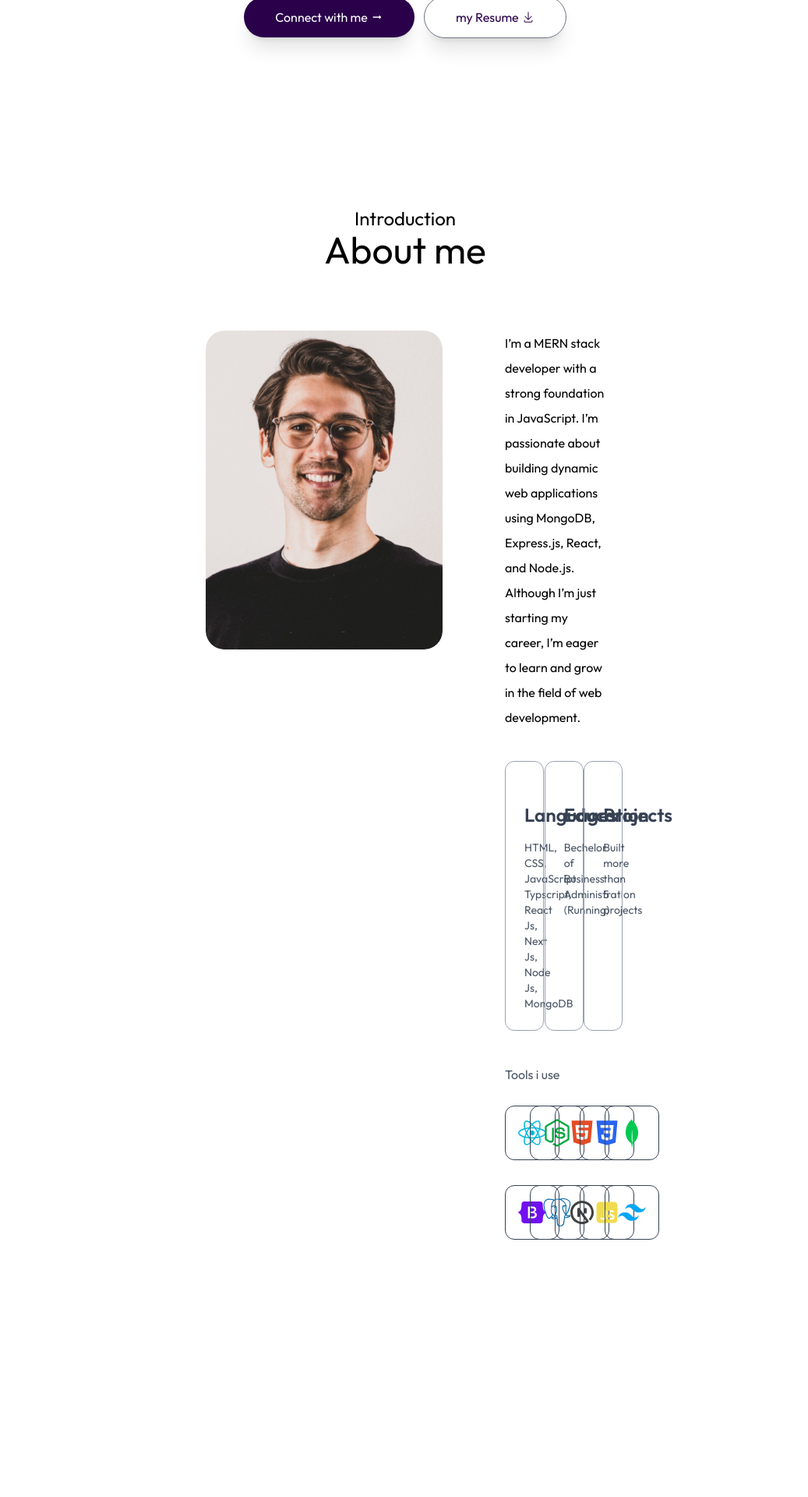
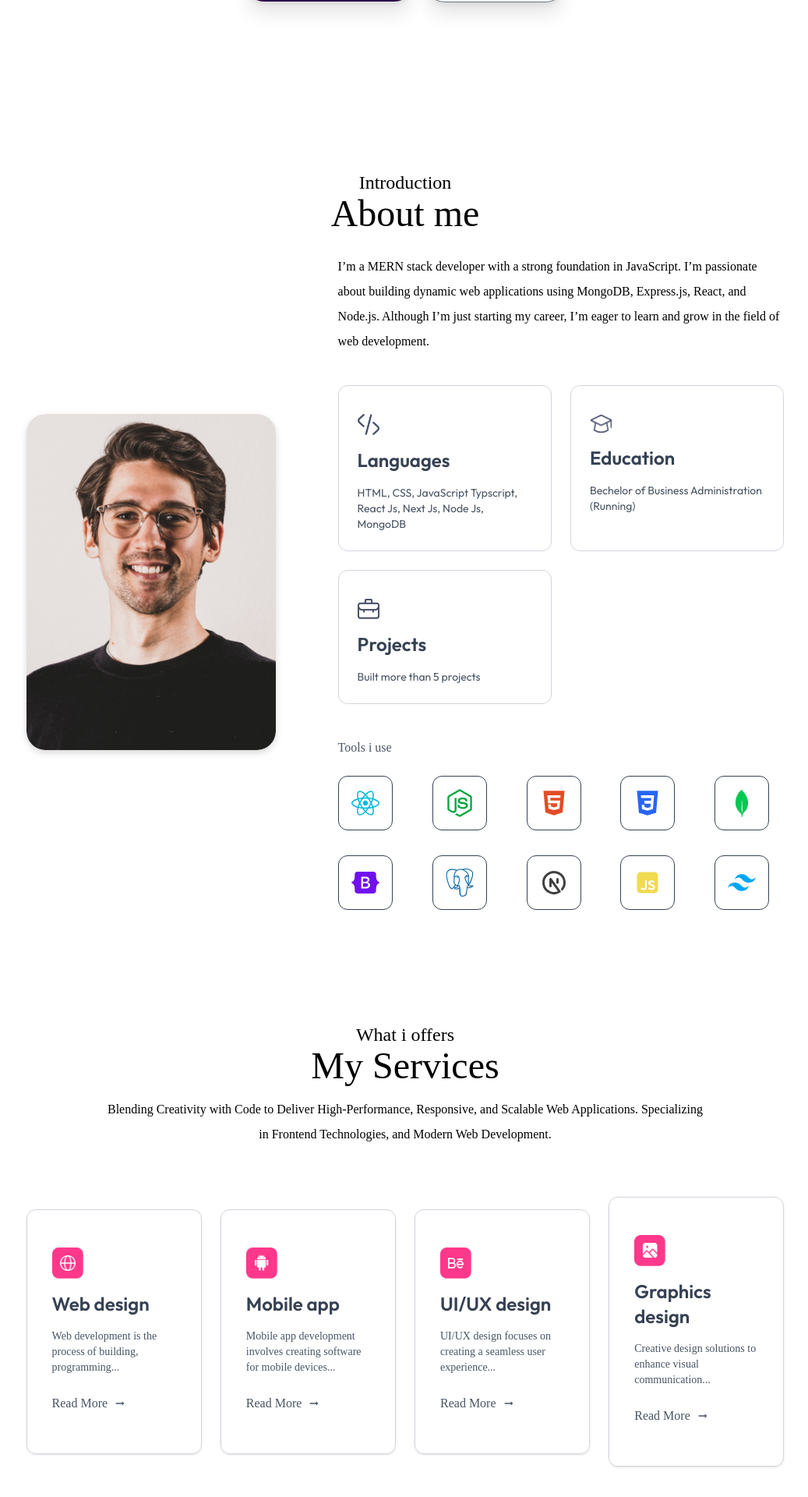
Before and after one commit to raselShikderDev/portfolionext, a Next.js app: page / in a window 1280 px wide. Shown: the part 662-2582 px from the top of the page at 78% size, without its empty margins (120-1157 px from the left). Before the commit the page ends 2524 px from the top, so only its background shows below. Built offline with nearby package versions, Linux system fonts and the light colour scheme; a web font is replaced by a local one.

Commit message:
added services - 0.1.0

```diff
--- a/src/app/page.jsx
+++ b/src/app/page.jsx
@@ -1,11 +1,13 @@
 import About from "@/components/about";
 import Header from "@/components/header";
+import Services from "@/components/services";
 
 export default function Home() {
   return (
    <>
    <Header/>
    <About/>
+   <Services/>
    </>
   );
 }
--- a/src/components/about.jsx
+++ b/src/components/about.jsx
@@ -11,31 +11,44 @@ import { RiJavascriptFill } from "react-icons/ri";
 export default function About() {
   return (
     <div className="w-full px-[12%] py-10 mt-20 md:mt-0 scroll-mt-20 mx-auto">
-      <h3 className="text-xl md:text-2xl font-ovo text-center">Introduction</h3>
-      <h2 className="text-2xl md:text-5xl font-ovo text-center">About me</h2>
-      <div className="w-full md:max-w-lg mx-auto flex flex-col lg:flex-row gap-20 item-center my-10 sm:my-20">
-        <div className="w-64 sm:w-80 rounded-3xl max-w-none">
+      <h3
+        style={{ fontFamily: "Ovo, serif" }}
+        className="text-xl md:text-2xl font-ovo text-center"
+      >
+        Introduction
+      </h3>
+      <h2
+        style={{ fontFamily: "Ovo, serif" }}
+        className="text-2xl md:text-5xl font-ovo text-center"
+      >
+        About me
+      </h2>
+      <div className="w-full  flex flex-col lg:flex-row gap-20 item-center sm:mt-7 my-0 sm:my-16">
+        <div className="w-64 sm:w-80 self-center rounded-3xl max-w-none">
           <Image
             alt="user"
             src={assets.user_image}
-            className="w-full rounded-3xl"
+            className="w-full rounded-3xl drop-shadow-lg"
           />
         </div>
         <div className="w-full md:flex-1 ">
-          <p className="max-w-2xl mb-10 font-ovo">
+          <p
+            style={{ fontFamily: "Ovo, serif" }}
+            className="max-w-2xl mb-10 font-ovo"
+          >
             I’m a MERN stack developer with a strong foundation in JavaScript.
             I’m passionate about building dynamic web applications using
             MongoDB, Express.js, React, and Node.js. Although I’m just starting
             my career, I’m eager to learn and grow in the field of web
             development.{" "}
           </p>
-          {/* Cards of languages, Education and Projects */}
-          <ul className="grid grid-cols-1 lg:grid-cols-3 max-w-2xl gap-6">
+          {/* Cards of about me */}
+          <ul className="grid grid-cols-1 sm:grid-cols-2 lg:grid-cols-[auto_fit-minmax(200px, 1fr)] max-w-2xl gap-6">
             {infoList.map(({ icon, iconDark, title, description }, index) => {
               return (
                 <li
                   key={index}
-                  className="border-[0.5px] border-gray-400 rounded-xl cursor-pointer p-6 hover:bg-lighthover hover:lightboxshadow hover:translate-x-1"
+                  className="border-[0.5px] border-gray-300 rounded-xl cursor-pointer p-6 hover:shadow-[4px_4px_0_#000] hover:translate-x-1 duration-500"
                 >
                   <Image alt={title} src={icon} className="w-7 mt-3" />
                   <h4 className="text-xl md:text-2xl text-gray-700 font-semibold my-4 font-ovo">
@@ -49,9 +62,14 @@ export default function About() {
             })}
           </ul>
           {/* Tools i use */}
-          <div className="my-10 max-w-2xl">
-            <h5 className="font-ovo text-gray-600 my-6">Tools i use</h5>
-            <div className="grid grid-cols-3 md:grid-cols-5  items-center justify-center gap-8 pb-28 flex-wrap">
+          <div className="my-10 mb-0 max-w-2xl">
+            <h5
+              style={{ fontFamily: "Ovo, serif" }}
+              className="font-ovo text-gray-600 mt-8 my-5"
+            >
+              Tools i use
+            </h5>
+            <div className="grid grid-cols-3 md:grid-cols-5 items-center justify-center gap-8 flex-wrap">
               <div className="rounded-xl self-center w-[80px] md:w-[70px] border-[0.5px] border-gray-700 p-4">
                 <FaReact className="text-cyan-500 text-5xl md:text-4xl sm:text-2xl" />
               </div>
--- a/src/components/header.jsx
+++ b/src/components/header.jsx
@@ -6,12 +6,12 @@ import Link from "next/link";
 
 const Header = () => {
   return (
-    <div className="flex w-11/12 mx-auto items-center h-screen justify-center gap-4">
+    <div className="flex w-11/12 mx-auto items-center h-screen mt-10 justify-center gap-4">
       <div className="w-8/12 flex flex-col items-center space-y-3 mt-24 sm:mt-0">
         <Image
           alt="user"
           src={assets.profile_img}
-          className="w-32 rounded-full shadow "
+          className="w-32 rounded-full shadow-sm drop-shadow-lg"
         />
         <h2
           style={{ fontFamily: "Ovo, serif" }}
@@ -20,7 +20,7 @@ const Header = () => {
           Hi! I am Rasel Shikder{" "}
           <Image alt="hand" className="w-6" src={assets.hand_icon} />
         </h2>
-        <h3 className="text-2xl text-center sm:text-4xl lg:text-6xl lg:text-[66px] ovo">
+        <h3 className="text-2xl text-center sm:text-4xl lg:text-5xl xl:text-[66px] ovo">
           Mern Stack Developer <br /> based on Dhaka
         </h3>
         <p className="text-neutral-700 text-sm sm:text-base text-center max-w-2xl mx-auto ovo">
--- a/src/components/navbar.jsx
+++ b/src/components/navbar.jsx
@@ -2,11 +2,21 @@
 import { assets } from "@/assets/assets";
 import Image from "next/image";
 import Link from "next/link";
-import { useState } from "react";
+import { useEffect, useState } from "react";
 import { GoArrowUpRight } from "react-icons/go";
 
 export default function Navbar() {
   const [openMobileNav, setOpenMobileNav] = useState(false);
+  const [isScroll, setIsScroll] = useState(false)
+  useEffect(()=>{
+    window.addEventListener("scroll", ()=>{
+      if (scrollY > 30) {
+        setIsScroll(true)
+      } else {
+        setIsScroll(false)
+      }
+    })
+  }, [])
   return (
     <>
       <div className="-z-10 fixed top-0 w-11/12 right-0 translate-y-[-80%]">
@@ -16,9 +26,9 @@ export default function Navbar() {
           src={assets.header_bg_color}
         />
       </div>
-      <nav className="flex justify-between px-5 lg:px-8 xl:px-[8%] item-center z-50 py-4">
+      <nav className={`flex top-0 left-0 w-full fixed ${isScroll ? "bg-[rgba(255,255,255,0.5)] backdrop-blur-xl shadow-sm":""} justify-between px-5 lg:px-7 xl:px-[8%] item-center z-50 py-4`}>
         <Link className="flex items-center" href={"/"}>
-          <h1 className="text-xl md:text-2xl lg:text-3xl font-semibold">
+          <h1 className="text-xl md:text-2xl lg:text-[28px] font-semibold">
             Rasel Shikder<span className="text-red-600">.</span>
           </h1>
         </Link>
@@ -50,7 +60,7 @@ export default function Navbar() {
             />
           </button>
           <Link
-            className="hidden lg:flex item-center active:scale-105 px-10 py-2.5 font-ovo border border-gray-600 rounded-full ml-4"
+            className="hidden lg:flex item-center active:scale-105 md:px-8 md:py-2 xl:px-10 xl:py-2.5 font-ovo border border-gray-600 rounded-full ml-4"
             href={"#"}
           >
             Connect{" "}
@@ -71,7 +81,7 @@ export default function Navbar() {
         <ul
           className={`${
             openMobileNav ? "flex" : "hidden"
-          } md:hidden bg-rose-50 flex-col w-64 gap-4 py-20 px-10 fixed h-screen top-0 bottom-0 z-50 transition duration-50 right-0`}
+          } md:hidden bg-rose-50 flex-col w-64 gap-4 py-20 px-10 fixed h-screen top-0 bottom-0 z-50 transition duration-50 shadow-sm right-0 ${isScroll ? "bg-[rgba(255,255,255,0.5)] backdrop-blur-xl shadow-sm":""}`}
         >
           <div className="absolute top-6 right-6">
             <button onClick={() => setOpenMobileNav(false)} className="active:scale-105">
--- /dev/null
+++ b/src/components/services.jsx
@@ -0,0 +1,62 @@
+import { serviceData } from "@/assets/assets";
+import Image from "next/image";
+import Link from "next/link";
+import { MdArrowRightAlt } from "react-icons/md";
+
+const Services = () => {
+  return (
+    <div className="w-full px-[12%] py-10 mt-20 md:mt-0 scroll-mt-20 mx-auto">
+      <h3
+        style={{ fontFamily: "Ovo, serif" }}
+        className="text-xl md:text-2xl font-ovo text-center"
+      >
+        What i offers
+      </h3>
+      <h2
+        style={{ fontFamily: "Ovo, serif" }}
+        className="text-2xl md:text-5xl font-ovo text-center"
+      >
+        My Services
+      </h2>
+      <p
+        style={{ fontFamily: "Ovo, serif" }}
+        className="max-w-3xl mx-auto mt-4 font-ovo text-center"
+      >
+        Blending Creativity with Code to Deliver High-Performance, Responsive,
+        and Scalable Web Applications. Specializing in Frontend Technologies,
+        and Modern Web Development.
+      </p>
+      <div className="grid grid-cols-1 my-16 sm:grid-cols-2 md:grid-cols-3 xl:grid-cols-4 gap-6 items-center">
+        {serviceData.map(({ icon, title, description, link }, index) => {
+          return (
+            <div
+              style={{ fontFamily: "Ovo, serif" }}
+              key={index}
+              className="border-[0.5px] shadow-sm border-gray-300 rounded-xl cursor-pointer px-8 py-12 hover:bg-lighthover hover:shadow-[4px_4px_0_#000] hover:scale-105"
+            >
+              <Image src={icon} alt={title} className="w-10" />
+              <h3 className="text-xl md:text-2xl text-gray-700 font-semibold my-4 font-ovo">
+                {title}
+              </h3>
+              <p
+                style={{ fontFamily: "Ovo, serif" }}
+                className="font-ovo text-gray-600 text-sm leading-5"
+              >
+                {description}
+              </p>
+              <Link
+                style={{ fontFamily: "Ovo, serif" }}
+                className="mt-5 gap-2 flex items-center text-gray-600"
+                href={"#"}
+              >
+                Read More <MdArrowRightAlt />
+              </Link>
+            </div>
+          );
+        })}
+      </div>
+    </div>
+  );
+};
+
+export default Services;
```
